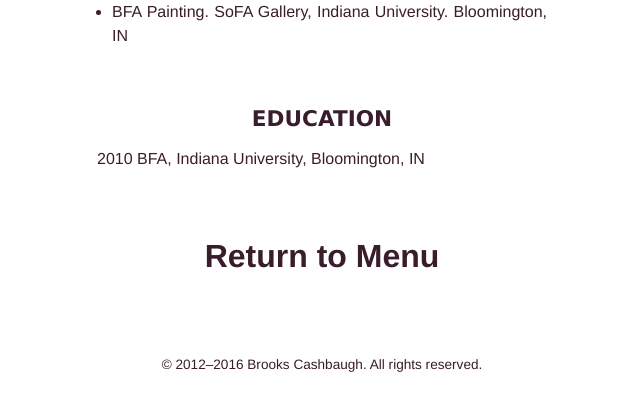
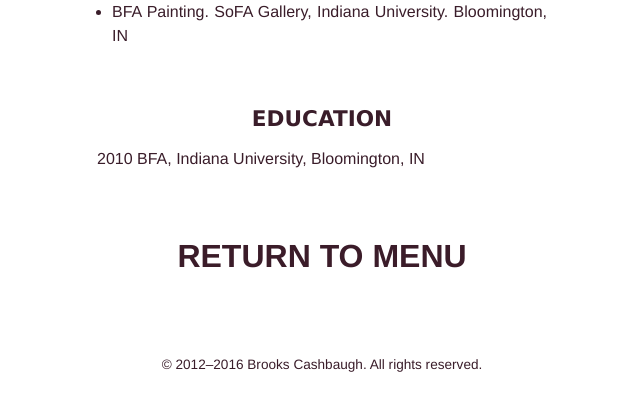
Before and after one commit to rmavis/specs-for-brooks, a PHP site: page /pages/cv.html in a window 1280 px wide. Shown: the part 1435-1836 px from the top of the page, without its empty margins (318-958 px from the left). Run offline with PHP 8.4, Linux system fonts and the light colour scheme.

Commit message:
Nav fixes, etc.

```diff
--- a/css/main.css
+++ b/css/main.css
@@ -191,7 +191,7 @@ body {
 .footer-bar a, .footer-bar a:hover,
 .footer-menu-bar a,
 .footer-menu-bar a:hover {
-  color: #3a1d2a; }
+  color: #3B1C29; }
 .footer-bar a:active,
 .footer-menu-bar a:active {
   color: #c78aa8; }
@@ -319,7 +319,8 @@ a {
 .footer-menu-link {
   display: inline-block;
   font-size: 32px;
-  font-face: Futura, Avenir, "Avenir Next", Verdana, Helvetica, Arial, sans-serif; }
+  font-face: Futura, Avenir, "Avenir Next", Verdana, Helvetica, Arial, sans-serif;
+  text-transform: uppercase; }
 
 .copyright-line {
   padding: 40px 10px 20px 10px;
--- a/scss/main.scss
+++ b/scss/main.scss
@@ -66,7 +66,7 @@ body {
 
     & a,
     & a:hover {
-        color: $color_black;
+        color: $color_dark_red;
     }
 
     & a:active {
@@ -282,6 +282,7 @@ a {
     display: inline-block;
     font-size: font_size(2);
     font-face: $head_font;
+    text-transform: uppercase;
 }
 
 
```
Also changed, not shown: 1 other file.
